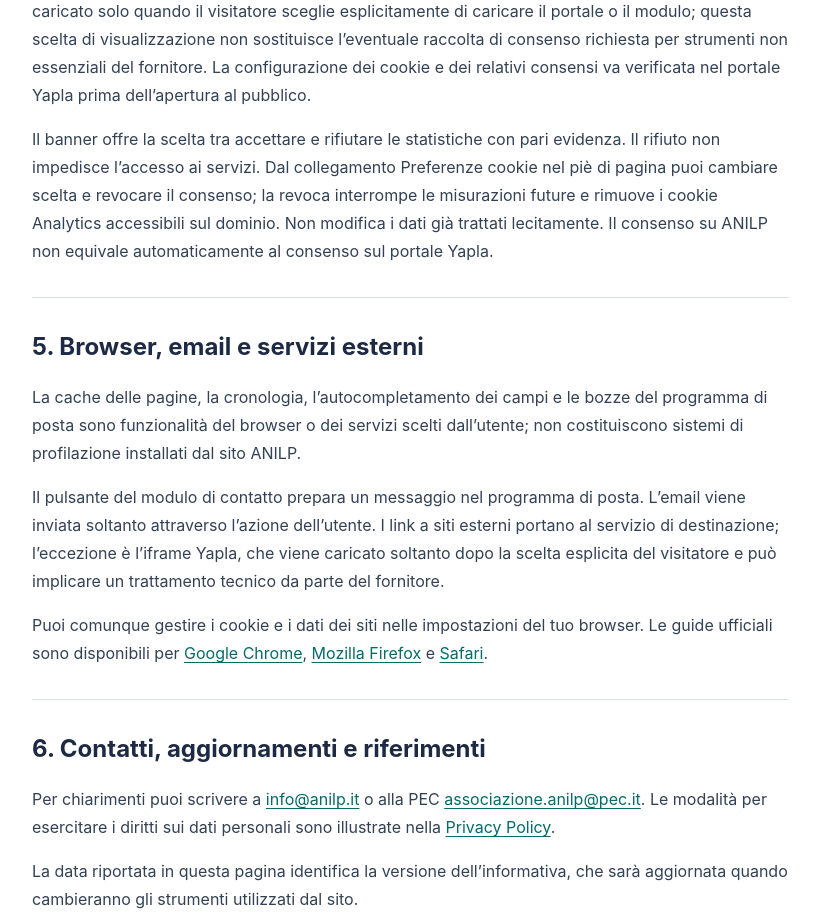
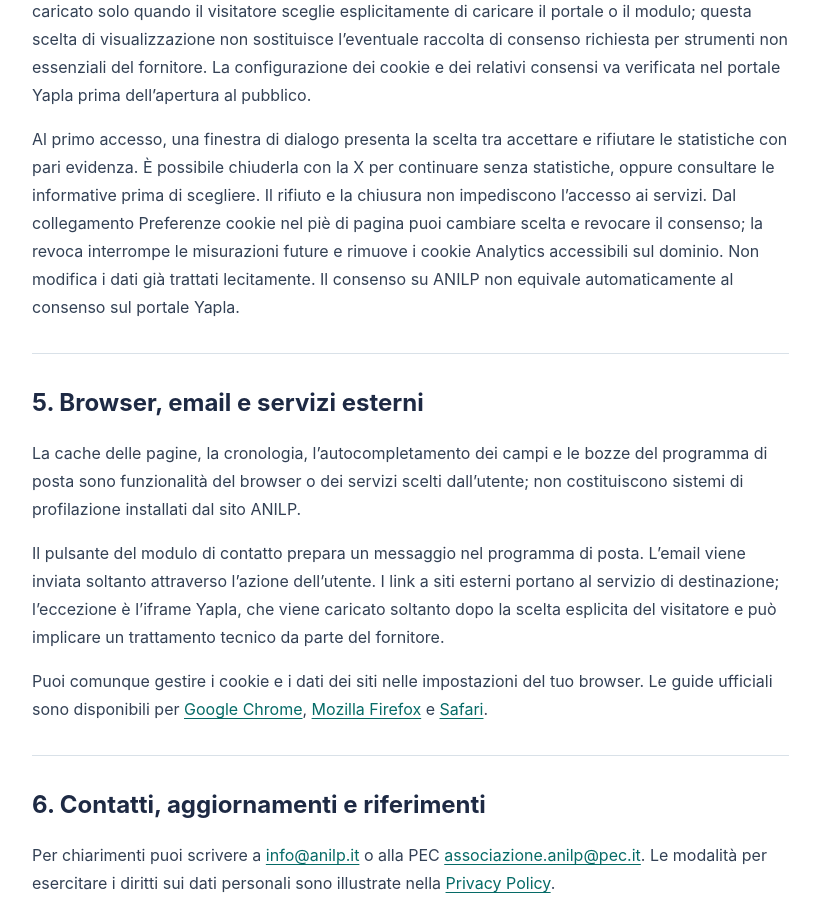
Before and after one commit to Mirkus-84/anilp-website, a React (Vite) app: page /cookie-policy in a window 1280 px wide. Shown: the part 2280-3198 px from the top of the page, without its empty margins (352-1172 px from the left). Built offline with nearby package versions, Linux system fonts and the light colour scheme; a web font is replaced by a local one.

Commit message:
Document modal closure and access to privacy notices

```diff
--- a/src/data/policies.tsx
+++ b/src/data/policies.tsx
@@ -175,7 +175,7 @@ export const cookieSections: PolicySection[] = [
     title: 'Consenso e banner',
     content: <>
       <p>La navigazione ordinaria del sito ANILP non attiva l’iframe di terze parti. Il contenuto Yapla viene caricato solo quando il visitatore sceglie esplicitamente di caricare il portale o il modulo; questa scelta di visualizzazione non sostituisce l’eventuale raccolta di consenso richiesta per strumenti non essenziali del fornitore. La configurazione dei cookie e dei relativi consensi va verificata nel portale Yapla prima dell’apertura al pubblico.</p>
-      <p>Il banner offre la scelta tra accettare e rifiutare le statistiche con pari evidenza. Il rifiuto non impedisce l’accesso ai servizi. Dal collegamento Preferenze cookie nel piè di pagina puoi cambiare scelta e revocare il consenso; la revoca interrompe le misurazioni future e rimuove i cookie Analytics accessibili sul dominio. Non modifica i dati già trattati lecitamente. Il consenso su ANILP non equivale automaticamente al consenso sul portale Yapla.</p>
+      <p>Al primo accesso, una finestra di dialogo presenta la scelta tra accettare e rifiutare le statistiche con pari evidenza. È possibile chiuderla con la X per continuare senza statistiche, oppure consultare le informative prima di scegliere. Il rifiuto e la chiusura non impediscono l’accesso ai servizi. Dal collegamento Preferenze cookie nel piè di pagina puoi cambiare scelta e revocare il consenso; la revoca interrompe le misurazioni future e rimuove i cookie Analytics accessibili sul dominio. Non modifica i dati già trattati lecitamente. Il consenso su ANILP non equivale automaticamente al consenso sul portale Yapla.</p>
     </>,
   },
   {
```
